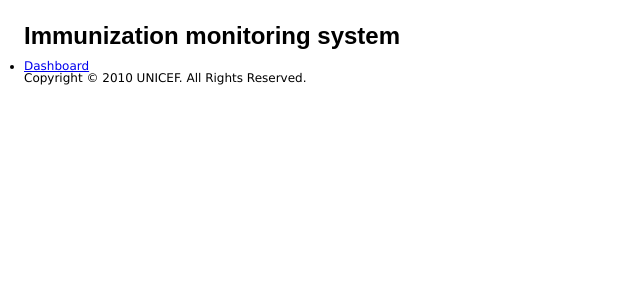
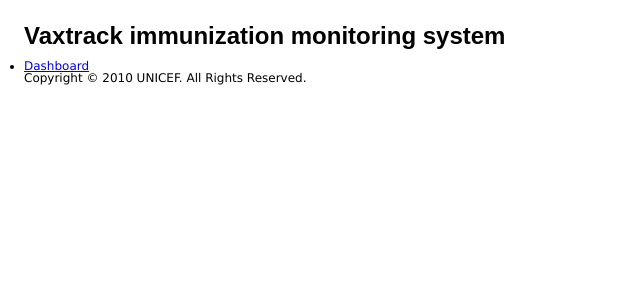
Before and after one commit to ewheeler/vaxtrack, a Django app: template vaxapp/templates/layout.html in a window 1280 px wide. Shown: the top 300 px of the page, without its empty margins (0-640 px from the left). Run offline with Django 3.2, Linux system fonts and the light colour scheme; the template is opened without the code that fills it, so the values that code supplies are empty; parts of the project's set-up code (start-up, migrations or seed data) failed here and were passed over.

Commit message:
updated page title

```diff
--- a/vaxapp/templates/layout.html
+++ b/vaxapp/templates/layout.html
@@ -2,12 +2,12 @@
 "http://www.w3.org/TR/xhtml1/DTD/xhtml1-strict.dtd">
 <html xmlns="http://www.w3.org/1999/xhtml" xml:lang="en">
 	<head>
-		<title>IMS :: {% block title %}{% endblock %}</title>
+		<title>Vaxtrack :: {% block title %}{% endblock %}</title>
 		<link type="text/css" rel="stylesheet" href="/assets/css/style.css" />
 	</head>
 	<body>
 		<div id="header">
-			<h1>Immunization monitoring system</h1>
+			<h1>Vaxtrack immunization monitoring system</h1>
 			<ul>
 				<li{% ifequal tab "dashboard" %} class="active"{% endifequal %}><a href="/">Dashboard</a></li>
 			</ul>
```
